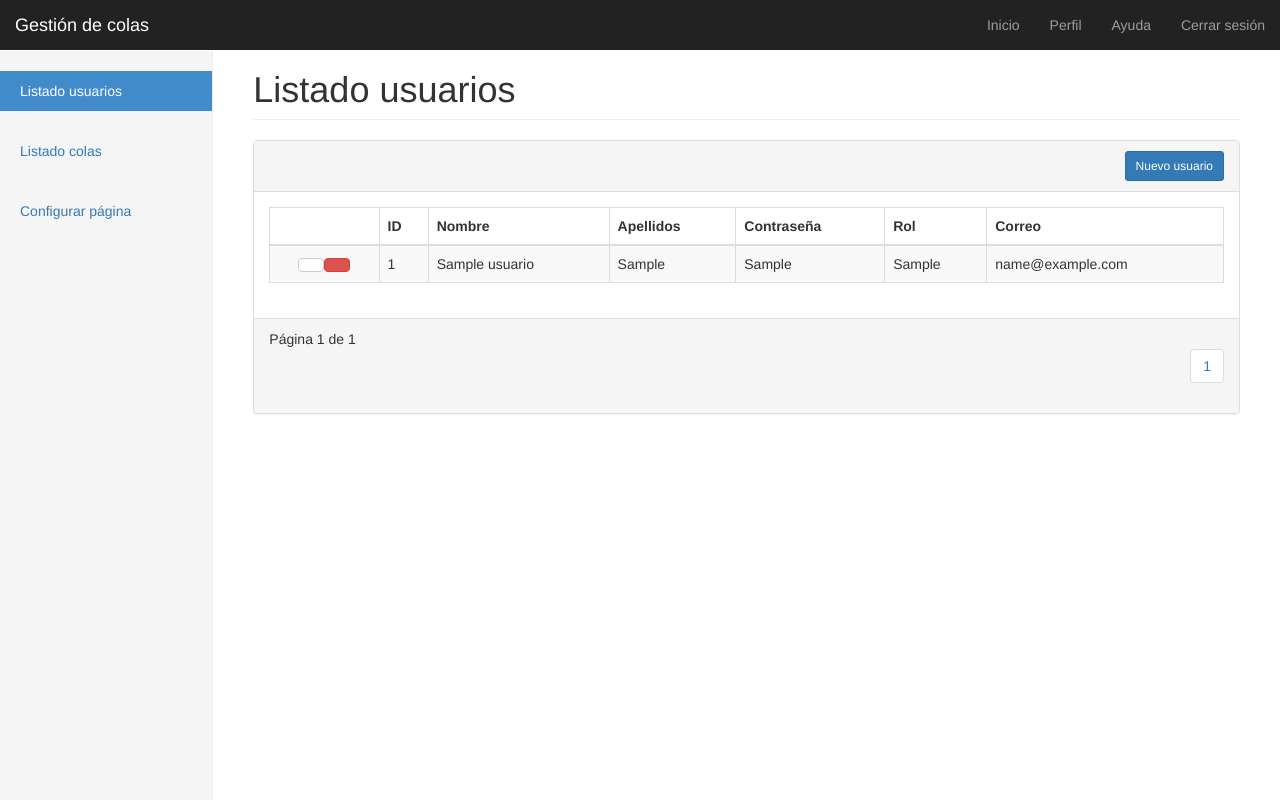
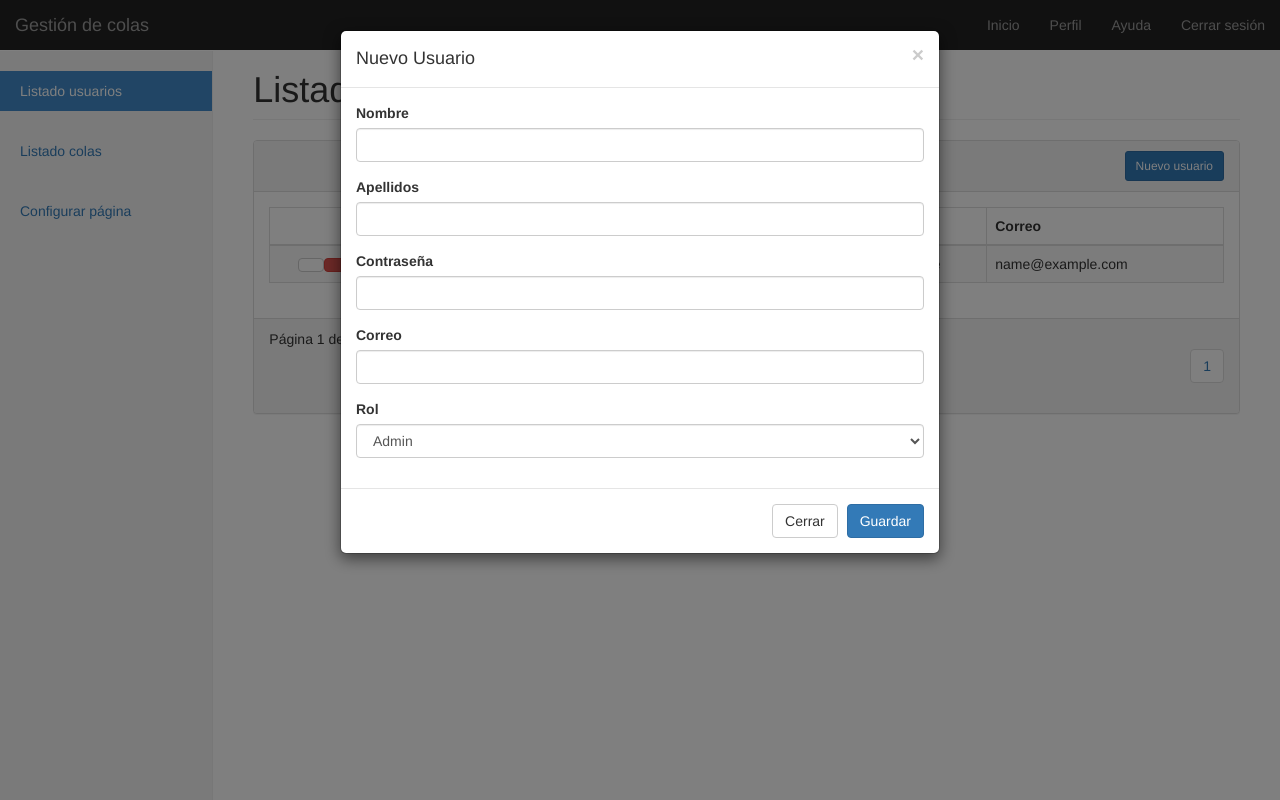
Before and after one commit to jdanielsv/Gestion-De-Colas, a PHP site: page /index.php in a window 1280 px wide, after a click on "Nuevo usuario". Run offline with PHP 8.4, Linux system fonts and the light colour scheme; tables that the repository leaves empty hold one stand-in row (values such as "Sample post").

Commit message:
ventana insertar usuario

```diff
--- a/view/header.php
+++ b/view/header.php
@@ -3,4 +3,7 @@
     <title>Gestión de colas</title>
     <link href="css/bootstrap.min.css" rel="stylesheet">
     <link href="css/dashboard.css" rel="stylesheet">
+    <script src="js/jquery-2.2.3.min.js"></script>
+    <script src="js/bootstrap.min.js"></script>
+    <script src="js/index.js"></script>
 </head>
--- a/view/usuario/usuarioMostrar.php
+++ b/view/usuario/usuarioMostrar.php
@@ -82,20 +82,45 @@ if ($conn->connect_error) { die("Fallo en la conexión: " . $conn->connect_error
 
     <!-- Ventana emergente -->
 
-    <!--<div class="modal fade" id="myModal" tabindex="-1" role="dialog" aria-labelledby="myModalLabel">
+    <div class="modal fade" id="myModal" tabindex="-1" role="dialog" aria-labelledby="myModalLabel">
         <div class="modal-dialog" role="document">
             <div class="modal-content">
                 <div class="modal-header">
                     <button type="button" class="close" data-dismiss="modal" aria-label="Close"><span aria-hidden="true">&times;</span></button>
-<h4 class="modal-title" id="myModalLabel">Modal title</h4>
+                    <h4 class="modal-title" id="myModalLabel">Nuevo Usuario</h4>
                 </div>
                 <div class="modal-body">
-...
+                    <form>
+                        <div class="form-group">
+                            <label for="recipient-name" class="control-label">Nombre</label>
+                            <input type="text" class="form-control" id="recipient-name">
+                        </div>
+                        <div class="form-group">
+                            <label for="message-text" class="control-label">Apellidos</label>
+                            <input type="text" class="form-control" id="recipient-name">
+                        </div>
+                        <div class="form-group">
+                            <label for="message-text" class="control-label">Contraseña</label>
+                            <input type="password" class="form-control" id="recipient-name">
+                        </div>
+                        <div class="form-group">
+                            <label for="message-text" class="control-label">Correo</label>
+                            <input type="email" class="form-control" id="recipient-name">
+                        </div>
+                        <div class="form-group">
+                            <label for="sel1">Rol</label>
+                            <select class="form-control" id="sel1">
+                                <option>Admin</option>
+                                <option>Moderador</option>
+                            </select>
+
+                        </div>
+                    </form>
                 </div>
                 <div class="modal-footer">
-<button type="button" class="btn btn-default" data-dismiss="modal">Close</button>
-<button type="button" class="btn btn-primary">Save changes</button>
+                    <button type="button" class="btn btn-default" data-dismiss="modal">Cerrar</button>
+                    <button type="button" class="btn btn-primary">Guardar</button>
                 </div>
             </div>
         </div>
-</div>-->
+    </div>
```
Lines whose indentation alone changed are shown as unchanged.
